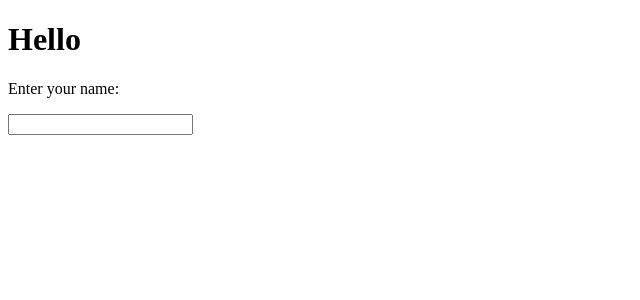
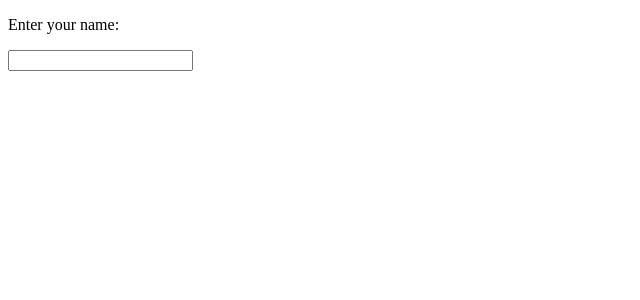
Before and after one commit to Sudo-Bear/mysecondreact, a React (Create React App) app: page / in a window 1280 px wide. Shown: the top 300 px of the page, without its empty margins (0-640 px from the left). Built offline with nearby package versions, Linux system fonts and the light colour scheme.

Commit message:
Added logic to header display

```diff
--- a/src/index.js
+++ b/src/index.js
@@ -10,9 +10,15 @@ class MyForm extends React.Component {
     this.setState({username: event.target.value});
   }
   render() {
+    let header = '';
+    if (this.state.username) {
+      header = <h1>Hello {this.state.username}</h1>;
+    } else {
+      header = '';
+    }
     return (
       <form>
-        <h1>Hello {this.state.username}</h1>
+        {header}
         <p>Enter your name:</p>
         <input
           type="text"
```
